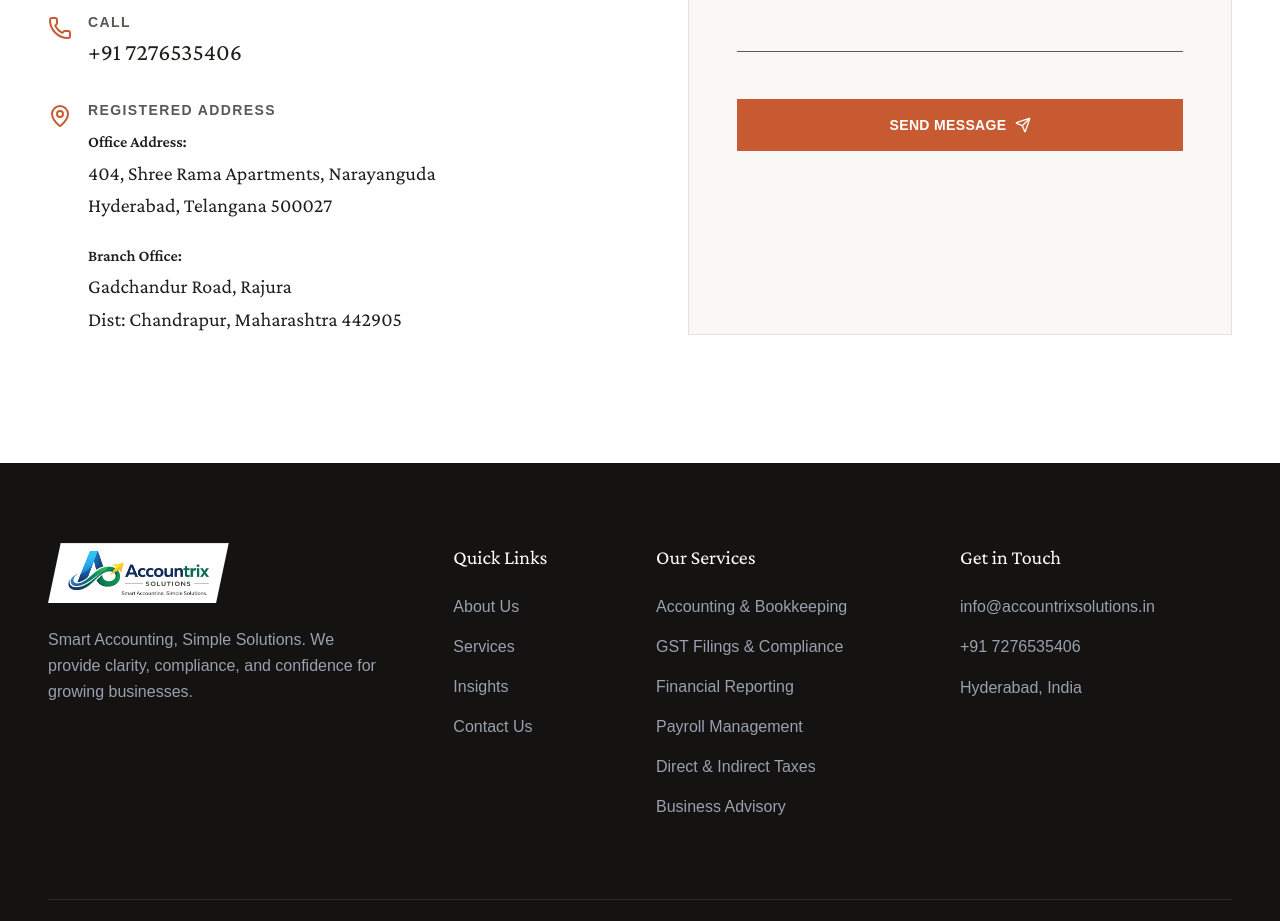
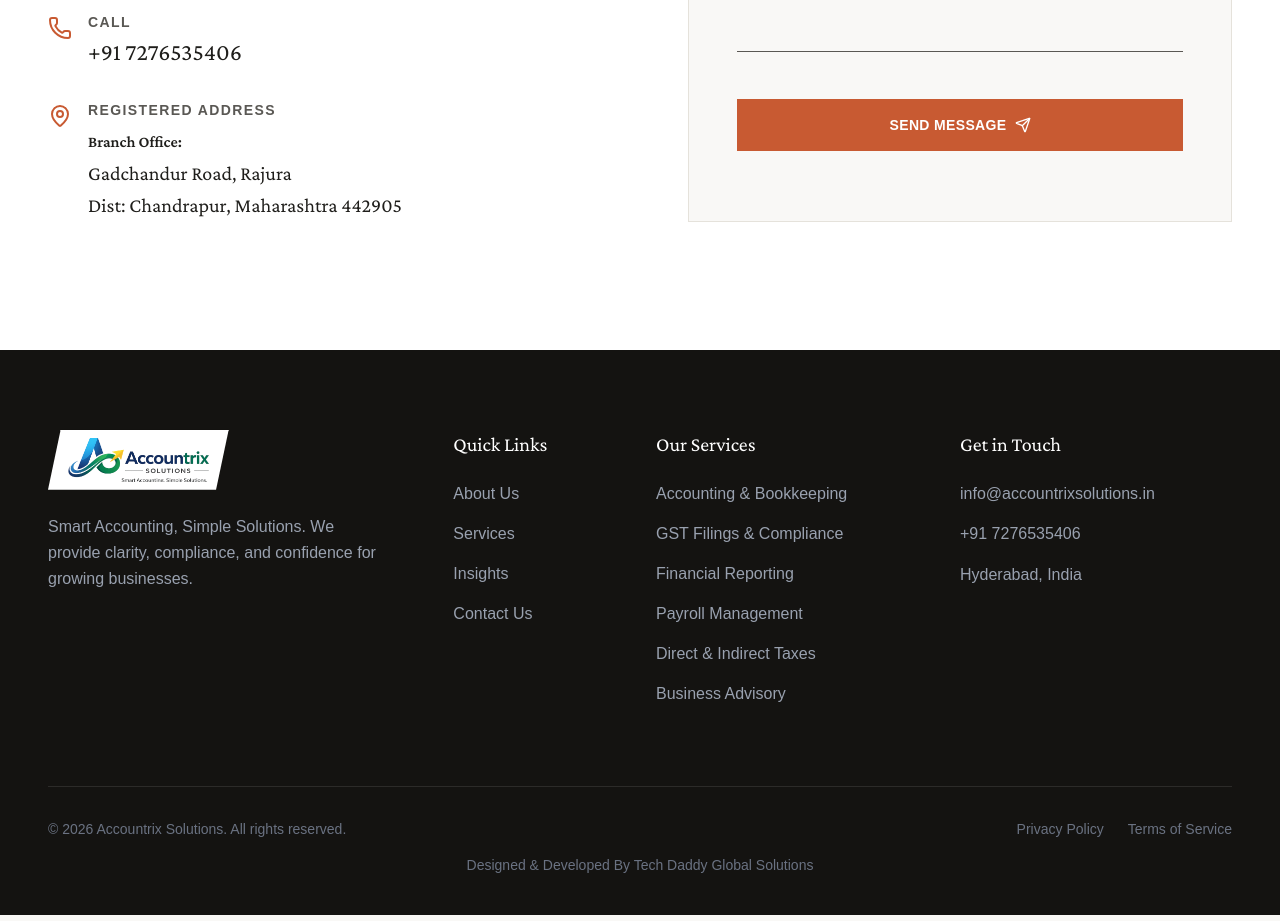
Before and after one commit to itsEhsan16/Accountrix, a Next.js app: page / in a window 1280 px wide. Shown: the part 4720-5641 px from the top of the page. Built offline with nearby package versions, Linux system fonts and the light colour scheme.

Commit message:
Update contact address to Hyderabad branch; fix service card links; remove address from homepage

```diff
--- a/src/app/page.tsx
+++ b/src/app/page.tsx
@@ -326,31 +326,37 @@ export default function Home() {
                   t: "Accounting & Bookkeeping",
                   d: "Meticulous record-keeping and ledger management ensuring your financial foundation is always accurate and up-to-date.",
                   icon: BookOpen,
+                  href: "/services#accounting",
                 },
                 {
                   t: "GST Filings & Compliance",
                   d: "Seamless handling of GST registrations, returns, and advisory to keep you perfectly aligned with statutory requirements.",
                   icon: FileText,
+                  href: "/services#gst-filings",
                 },
                 {
                   t: "Financial Reporting",
                   d: "Comprehensive statements, cash flow analysis, and balance sheets offering crystal clear visibility into your financial health.",
                   icon: BarChart2,
+                  href: "/services#financial-reporting",
                 },
                 {
                   t: "Payroll Management",
                   d: "End-to-end payroll processing, ensuring your team is paid accurately and on time while managing all related tax deductions.",
                   icon: Users,
+                  href: "/services#payroll",
                 },
                 {
                   t: "Direct & Indirect Taxes",
                   d: "Expert planning and filing for Income Tax, TDS, and other duties to minimize liabilities legally and effectively.",
                   icon: CheckCircle2,
+                  href: "/services#taxes",
                 },
                 {
                   t: "Business Advisory",
                   d: "Strategic insights, risk management, and structuring advice to propel your business towards sustainable, profitable growth.",
                   icon: Info,
+                  href: "/services#advisory",
                 },
               ].map((s, i) => (
                 <motion.div
@@ -370,7 +376,7 @@ export default function Home() {
                   </h3>
                   <p className="text-[#5a5854] leading-relaxed mb-8">{s.d}</p>
                   <a
-                    href="#"
+                    href={s.href}
                     className="inline-flex items-center gap-2 font-bold text-[#c85a32] text-xs uppercase tracking-widest"
                   >
                     Learn More{" "}
@@ -586,15 +592,6 @@ export default function Home() {
                     </p>
                     <p className="font-[family-name:var(--font-crimson-pro)] text-[#1f1e1b] text-xl leading-relaxed">
                       <span className="font-semibold text-base">
-                        Office Address:
-                      </span>
-                      <br />
-                      404, Shree Rama Apartments, Narayanguda
-                      <br />
-                      Hyderabad, Telangana 500027
-                    </p>
-                    <p className="font-[family-name:var(--font-crimson-pro)] text-[#1f1e1b] text-xl leading-relaxed mt-4">
-                      <span className="font-semibold text-base">
                         Branch Office:
                       </span>
                       <br />
--- a/src/data/contact.ts
+++ b/src/data/contact.ts
@@ -1,7 +1,8 @@
 export const contactInfo = {
   email: "info@accountrixsolutions.in",
   phone: "+91 7276535406",
-  address: "Gadchandur Road, Rajura, Chandrapur, Maharashtra – 442905",
+  address:
+    "404, Shree Rama Apartments, Narayanguda, Hyderabad, Telangana 500027",
 };
 
 export const officeHours = [
```
